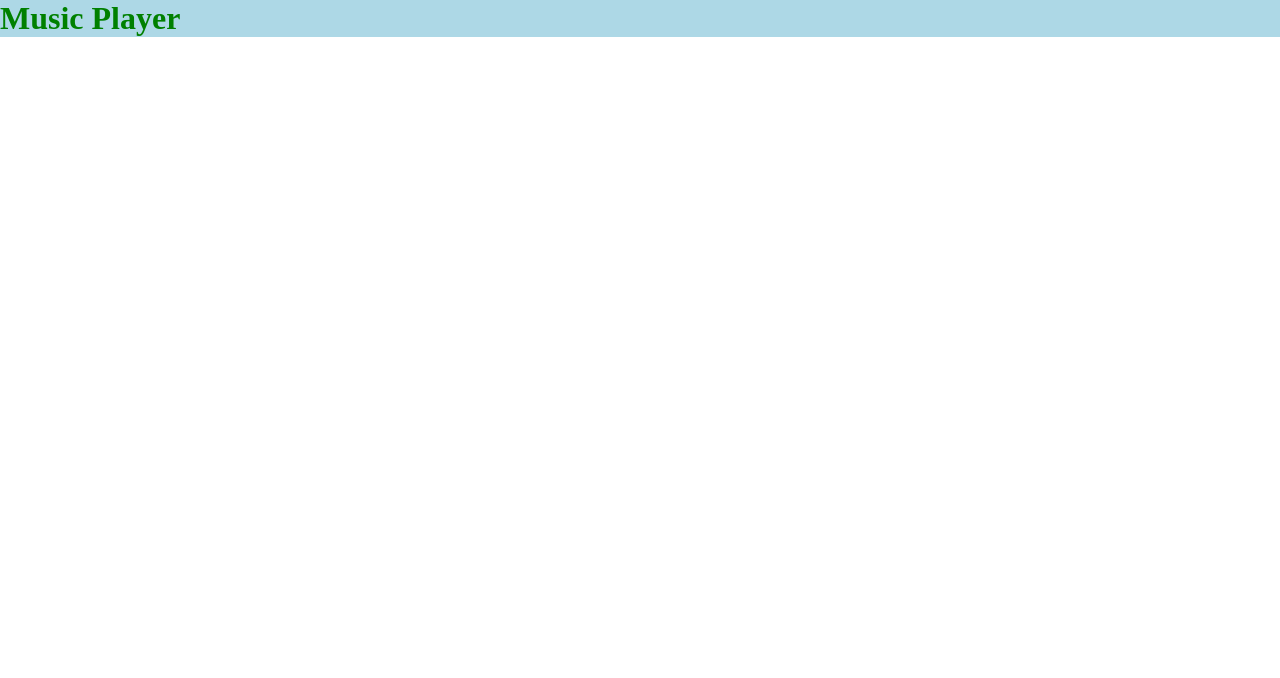
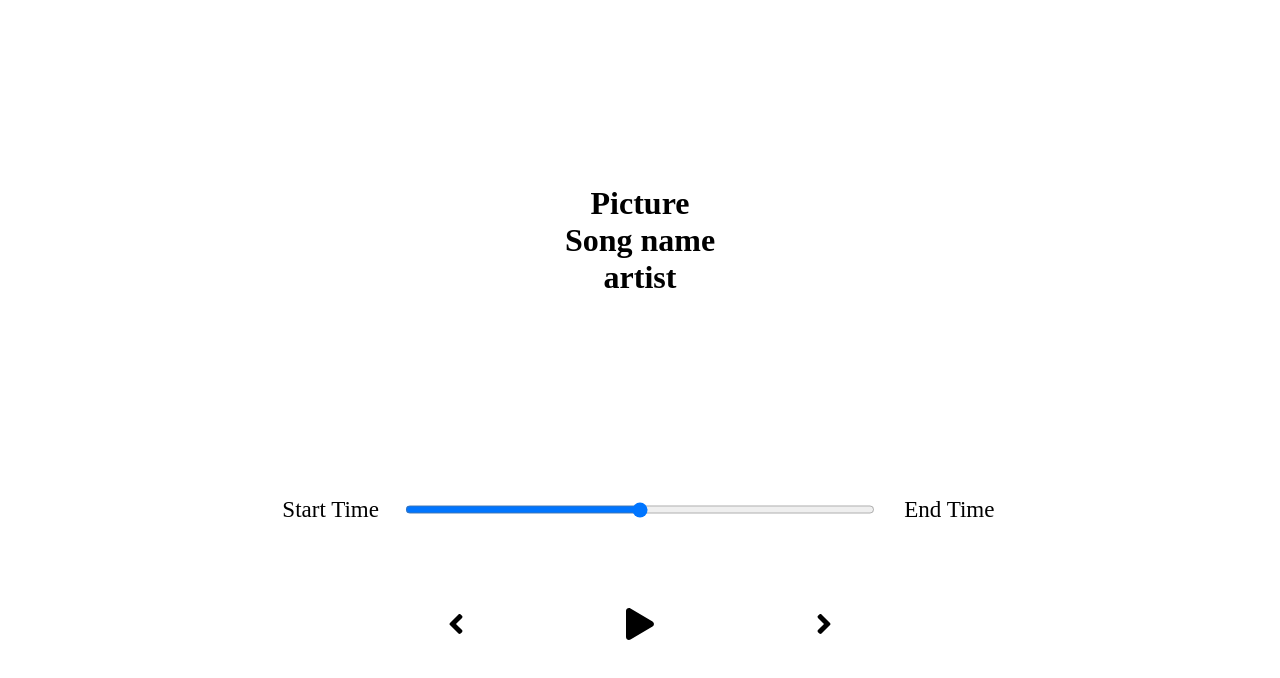
Before and after one commit to MassDo/react-music-player, a React (Create React App) app: page / in a window 1280 px wide. Shown: the top 678 px of the page. Built offline with nearby package versions, Linux system fonts and the light colour scheme.

Commit message:
Add Song and Player components, and basic style

```diff
--- a/package.json
+++ b/package.json
@@ -3,6 +3,9 @@
   "version": "0.1.0",
   "private": true,
   "dependencies": {
+    "@fortawesome/fontawesome-svg-core": "^1.2.32",
+    "@fortawesome/free-solid-svg-icons": "^5.15.1",
+    "@fortawesome/react-fontawesome": "^0.1.14",
     "@testing-library/jest-dom": "^5.11.8",
     "@testing-library/react": "^11.2.2",
     "@testing-library/user-event": "^12.6.0",
@@ -10,6 +13,7 @@
     "react": "^17.0.1",
     "react-dom": "^17.0.1",
     "react-scripts": "4.0.1",
+    "uuid": "^8.3.2",
     "web-vitals": "^0.2.4"
   },
   "scripts": {
--- a/src/App.jsx
+++ b/src/App.jsx
@@ -1,9 +1,13 @@
 import "./styles/App.scss";
+import Player from "./components/Player";
+import Song from "./components/Song";
+import data from "./util";
 
 function App() {
   return (
     <div className="App">
-      <h1>Music Player</h1>
+      <Song />
+      <Player />
     </div>
   );
 }
--- /dev/null
+++ b/src/components/Player.jsx
@@ -0,0 +1,29 @@
+import { FontAwesomeIcon } from "@fortawesome/react-fontawesome";
+import {
+  faPlay,
+  faAngleLeft,
+  faAngleRight,
+} from "@fortawesome/free-solid-svg-icons";
+
+const Player = () => {
+  return (
+    <div className="player">
+      <div className="time-control">
+        <p>Start Time</p>
+        <input type="range" />
+        <p>End Time</p>
+      </div>
+      <div className="play-control">
+        <FontAwesomeIcon
+          className="skip-forward"
+          size="2x"
+          icon={faAngleLeft}
+        />
+        <FontAwesomeIcon className="play" size="2x" icon={faPlay} />
+        <FontAwesomeIcon className="skip-back" size="2x" icon={faAngleRight} />
+      </div>
+    </div>
+  );
+};
+
+export default Player;
--- /dev/null
+++ b/src/components/Song.jsx
@@ -0,0 +1,11 @@
+const Song = () => {
+  return (
+    <div className="song-container">
+      <h1>Picture</h1>
+      <h1>Song name</h1>
+      <h1>artist</h1>
+    </div>
+  );
+};
+
+export default Song;
--- a/src/styles/App.scss
+++ b/src/styles/App.scss
@@ -4,7 +4,5 @@
   box-sizing: border-box;
 }
 
-.App {
-  color: green;
-  background-color: lightblue;
-}
+@import "./_Song";
+@import "./_Player";
--- /dev/null
+++ b/src/styles/_Player.scss
@@ -0,0 +1,32 @@
+.player {
+  min-height: 20vh;
+  display: flex;
+  flex-direction: column;
+  align-items: center;
+  justify-content: space-between;
+}
+.time-control {
+  width: 60vw;
+  display: flex;
+  input {
+    flex: 4;
+    // width: 100%;
+    padding: 1rem 0rem;
+    cursor: pointer;
+  }
+  p {
+    flex: 1;
+    font-size: 1.8vw;
+    text-align: center;
+    padding: 1rem;
+  }
+}
+.play-control {
+  width: 30%;
+  display: flex;
+  justify-content: space-between;
+  align-items: center;
+  svg {
+    cursor: pointer;
+  }
+}
--- /dev/null
+++ b/src/styles/_Song.scss
@@ -0,0 +1,7 @@
+.song-container {
+  min-height: 60vh;
+  display: flex;
+  flex-direction: column;
+  align-items: center;
+  justify-content: center;
+}
--- /dev/null
+++ b/src/util.js
@@ -0,0 +1,69 @@
+// simulate database with array of song object
+import { v4 as uuidv4 } from "uuid";
+function chillHop() {
+  return [
+    {
+      name: "Beaver Creek",
+      cover:
+        "https://chillhop.com/wp-content/uploads/2020/09/0255e8b8c74c90d4a27c594b3452b2daafae608d-1024x1024.jpg",
+      artist: "Aso, Middle School, Aviino",
+      audio: "https://mp3.chillhop.com/serve.php/?mp3=10075",
+      color: ["#205950", "#2ab3bf"],
+      id: uuidv4(),
+      active: true,
+    },
+    {
+      name: "Daylight",
+      cover:
+        "https://chillhop.com/wp-content/uploads/2020/07/ef95e219a44869318b7806e9f0f794a1f9c451e4-1024x1024.jpg",
+      artist: "Aiguille",
+      audio: "https://mp3.chillhop.com/serve.php/?mp3=9272",
+      color: ["#EF8EA9", "#ab417f"],
+      id: uuidv4(),
+      active: false,
+    },
+    {
+      name: "Keep Going",
+      cover:
+        "https://chillhop.com/wp-content/uploads/2020/07/ff35dede32321a8aa0953809812941bcf8a6bd35-1024x1024.jpg",
+      artist: "Swørn",
+      audio: "https://mp3.chillhop.com/serve.php/?mp3=9222",
+      color: ["#CD607D", "#c94043"],
+      id: uuidv4(),
+      active: false,
+    },
+    {
+      name: "Nightfall",
+      cover:
+        "https://chillhop.com/wp-content/uploads/2020/07/ef95e219a44869318b7806e9f0f794a1f9c451e4-1024x1024.jpg",
+      artist: "Aiguille",
+      audio: "https://mp3.chillhop.com/serve.php/?mp3=9148",
+      color: ["#EF8EA9", "#ab417f"],
+      id: uuidv4(),
+      active: false,
+    },
+    {
+      name: "Reflection",
+      cover:
+        "https://chillhop.com/wp-content/uploads/2020/07/ff35dede32321a8aa0953809812941bcf8a6bd35-1024x1024.jpg",
+      artist: "Swørn",
+      audio: "https://mp3.chillhop.com/serve.php/?mp3=9228",
+      color: ["#CD607D", "#c94043"],
+      id: uuidv4(),
+      active: false,
+    },
+    {
+      name: "Under the City Stars",
+      cover:
+        "https://chillhop.com/wp-content/uploads/2020/09/0255e8b8c74c90d4a27c594b3452b2daafae608d-1024x1024.jpg",
+      artist: "Aso, Middle School, Aviino",
+      audio: "https://mp3.chillhop.com/serve.php/?mp3=10074",
+      color: ["#205950", "#2ab3bf"],
+      id: uuidv4(),
+      active: false,
+    },
+    //ADD MORE HERE
+  ];
+}
+
+export default chillHop;
```
Also changed, not shown: 1 other file (tests, documents, lock files or other folders).
